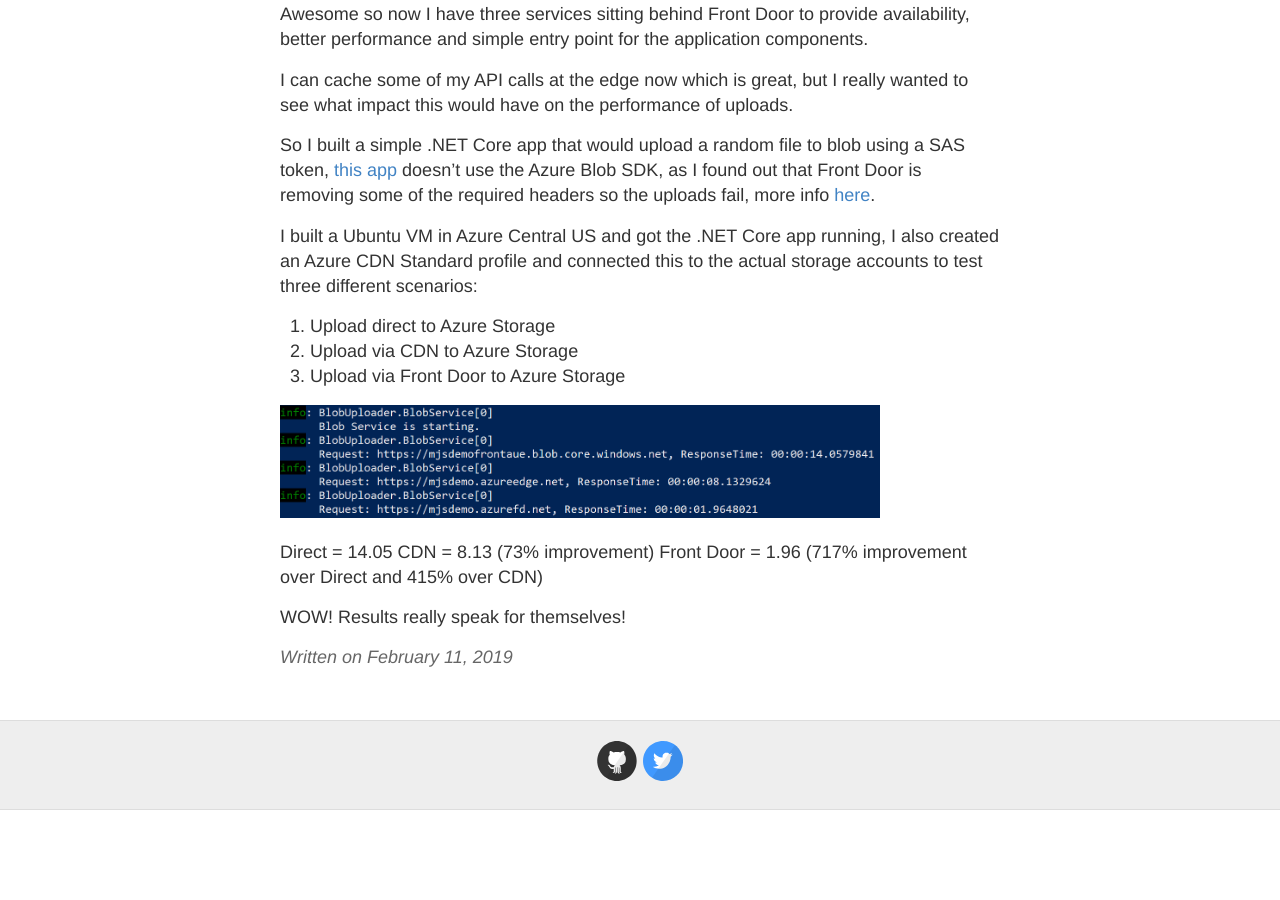
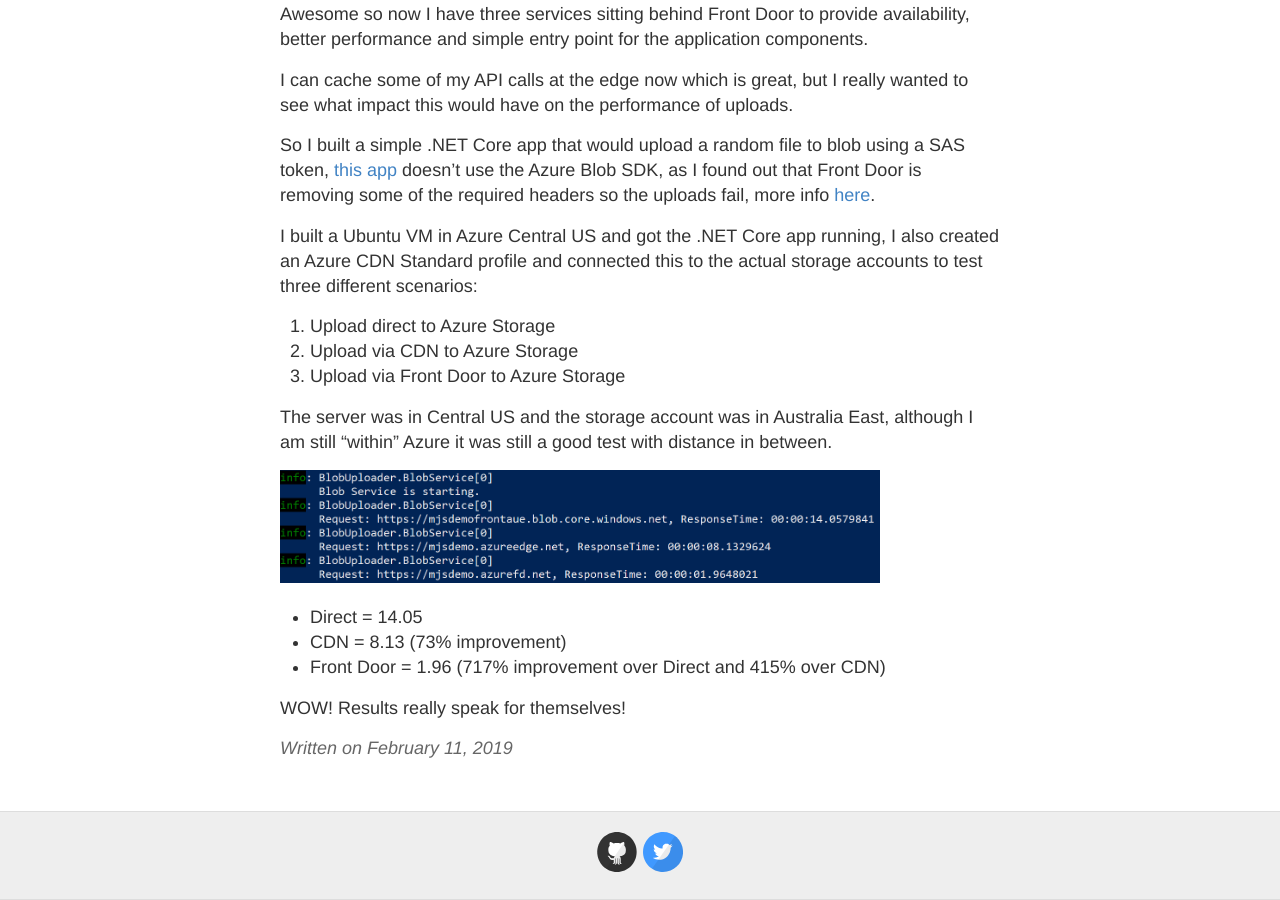
Before and after one commit to msimpsonnz/msimpsonnz.github.io, a Jekyll site: the page built from _posts/2019-02-11-Azure-Front-Door.md, in a window 1280 px wide and 900 px high, scrolled down 850 px. Built offline with Jekyll 4.4.1, drawn with Linux system fonts in a browser that asks for light colours; comment, search, counter and statistics services are not loaded; before the commit the page ends 1660 px from its top, so only the background shows below that.

Commit message:
quick edit

```diff
--- a/_posts/2019-02-11-Azure-Front-Door.md
+++ b/_posts/2019-02-11-Azure-Front-Door.md
@@ -29,11 +29,13 @@
 2. Upload via CDN to Azure Storage
 3. Upload via Front Door to Azure Storage
 
+The server was in Central US and the storage account was in Australia East, although I am still "within" Azure it was still a good test with distance in between.
+
 [<img src="{{ site.baseurl }}/images/2019-02-11-Azure-Front-Door/upload-test.png" style="width: 600px;"/>]({{ site.baseurl }}/images/2019-02-11-Azure-Front-Door/upload-test.png")
 
-Direct = 14.05
-CDN = 8.13 (73% improvement)
-Front Door = 1.96 (717% improvement over Direct and 415% over CDN)
+* Direct = 14.05
+* CDN = 8.13 (73% improvement)
+* Front Door = 1.96 (717% improvement over Direct and 415% over CDN)
 
 WOW! Results really speak for themselves!
 
```
